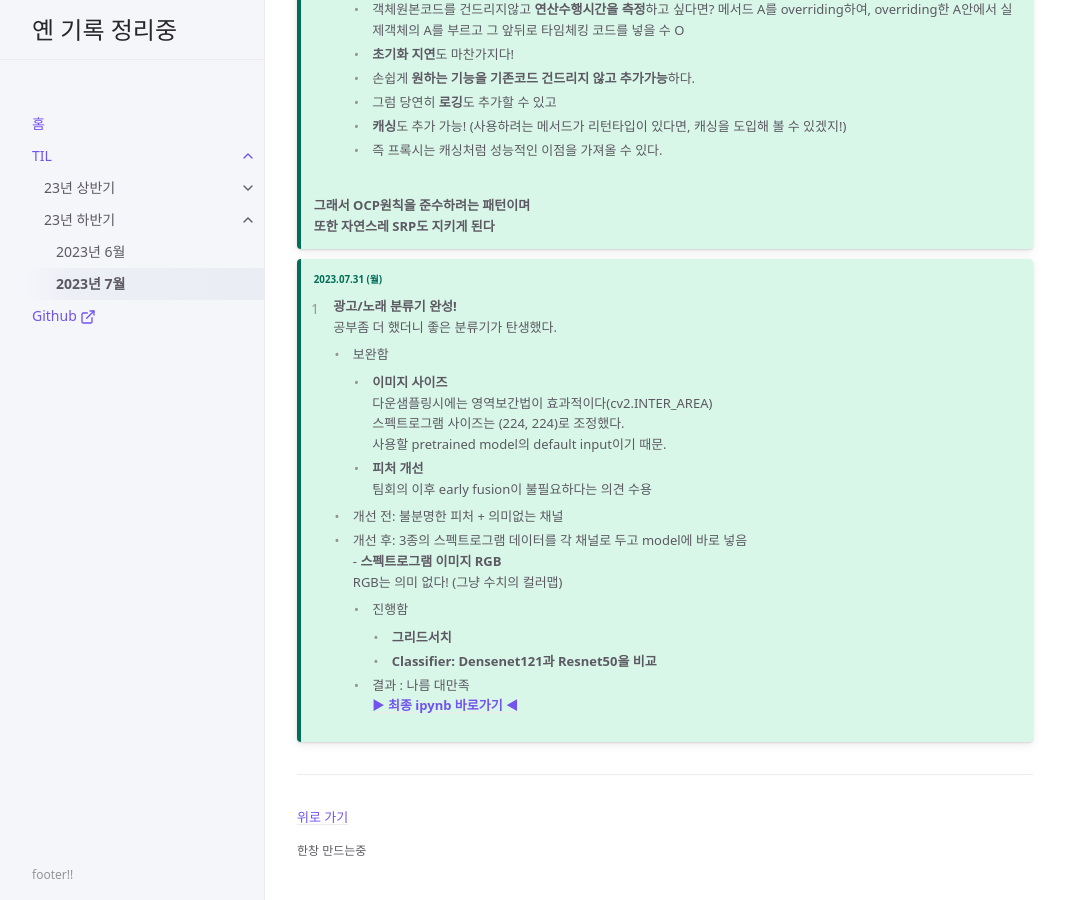
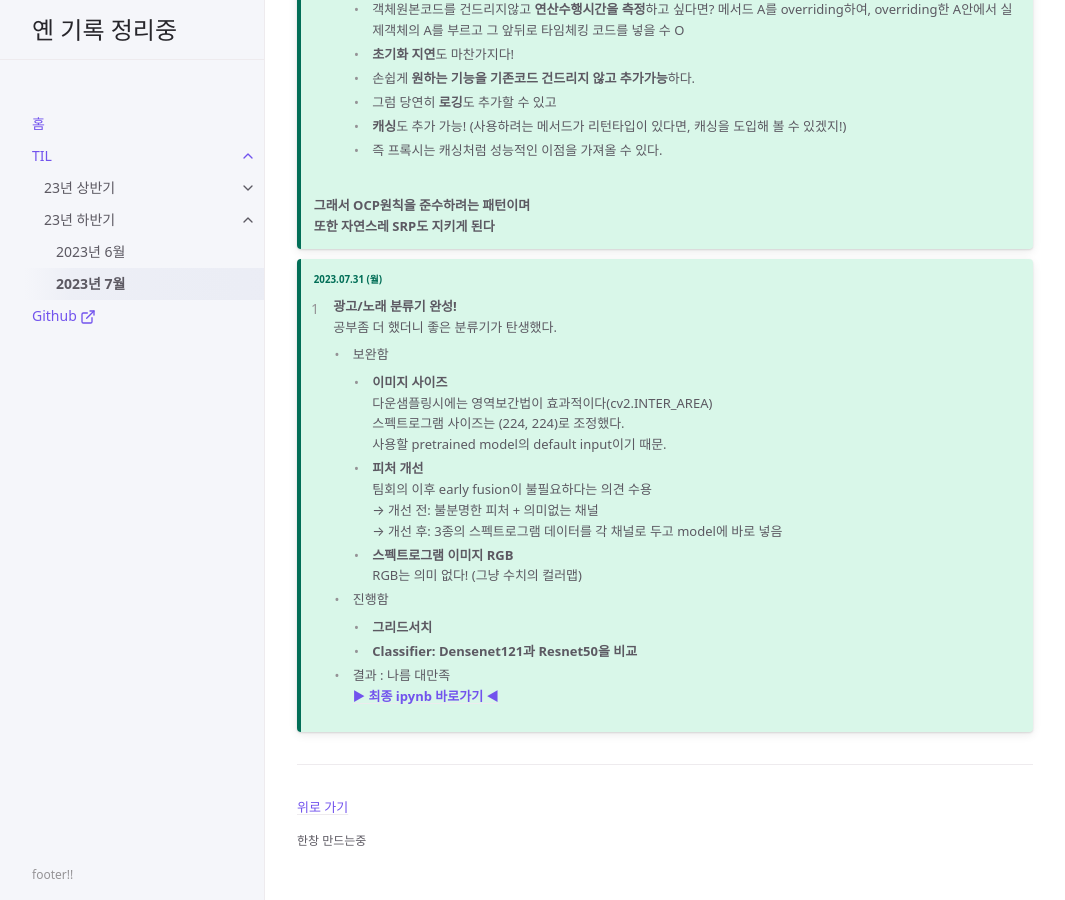
Before and after one commit to yyeennyy/yyeennyy.github.io, a Jekyll site: the page built from docs/TIL/23년 하반기/month07.md, in a window 1280 px wide and 900 px high, scrolled down 2953 px. Shown: the whole window, without its empty margins (107-1172 px from the left). Built offline with Jekyll 4.4.1, drawn with Linux system fonts in a browser that asks for light colours.

Commit message:
TIL 07 modified

```diff
--- a/docs/TIL/23년 하반기/month07.md
+++ b/docs/TIL/23년 하반기/month07.md
@@ -174,8 +174,8 @@ nav_order: 2
 > 사용할 pretrained model의 default input이기 때문.<br>
 >   - **피처 개선**<br>
 > 팀회의 이후 early fusion이 불필요하다는 의견 수용<br>
->       - 개선 전: 불분명한 피처 + 의미없는 채널<br>
->       - 개선 후: 3종의 스펙트로그램 데이터를 각 채널로 두고 model에 바로 넣음<br>
+>   → 개선 전: 불분명한 피처 + 의미없는 채널<br>
+>   → 개선 후: 3종의 스펙트로그램 데이터를 각 채널로 두고 model에 바로 넣음<br>
 >   - **스펙트로그램 이미지 RGB**<br>
 >       RGB는 의미 없다! (그냥 수치의 컬러맵)<br>
 > - 진행함<br>
```
